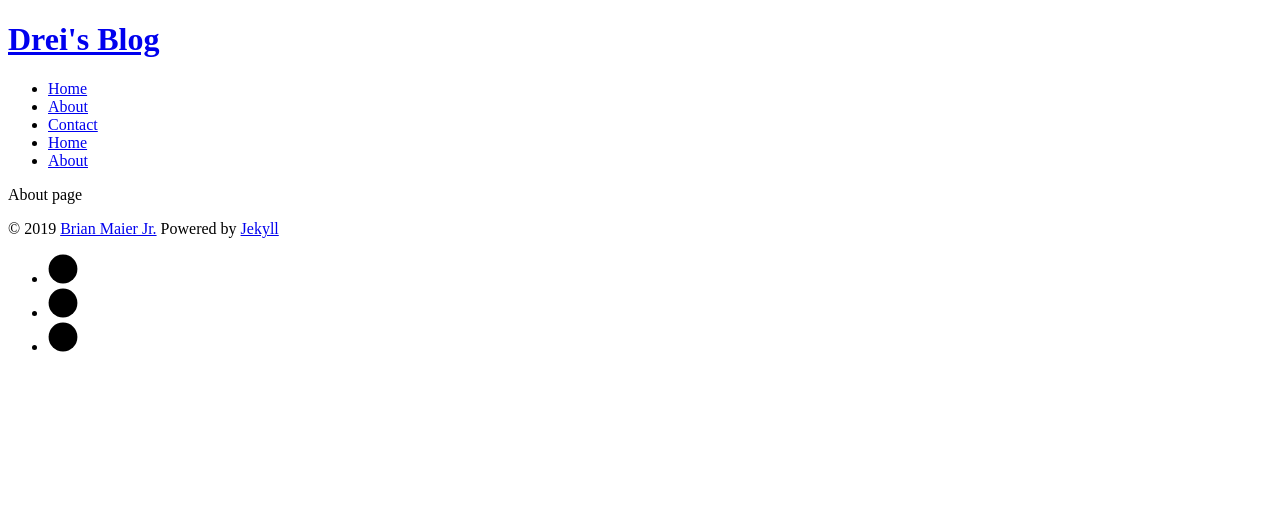
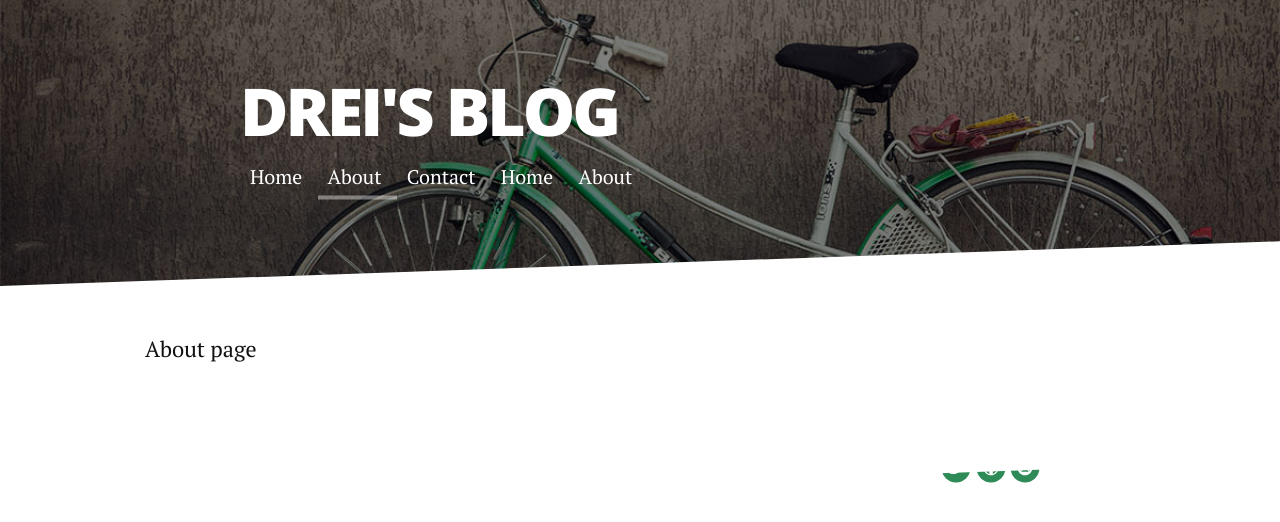
Before and after one commit to astoyanow/Blog, a Jekyll site: the page built from about.md, in a window 1280 px wide. Shown: the top 522 px of the page. Built offline with Jekyll 4.4.1, drawn with Linux system fonts in a browser that asks for light colours; nearby versions of some CDN libraries.

```diff
--- a/_config.yml
+++ b/_config.yml
@@ -2,7 +2,7 @@ title: Drei's Blog
 description: My Computer Science Journey
 
 url: http://github.com/astoyanow/csci340blog
-baseurl: "csci340blog"
+baseurl: "/csci340blog"
 paginate_path: "blog/page:num/"
 permalink: blog/:title/
 
```
